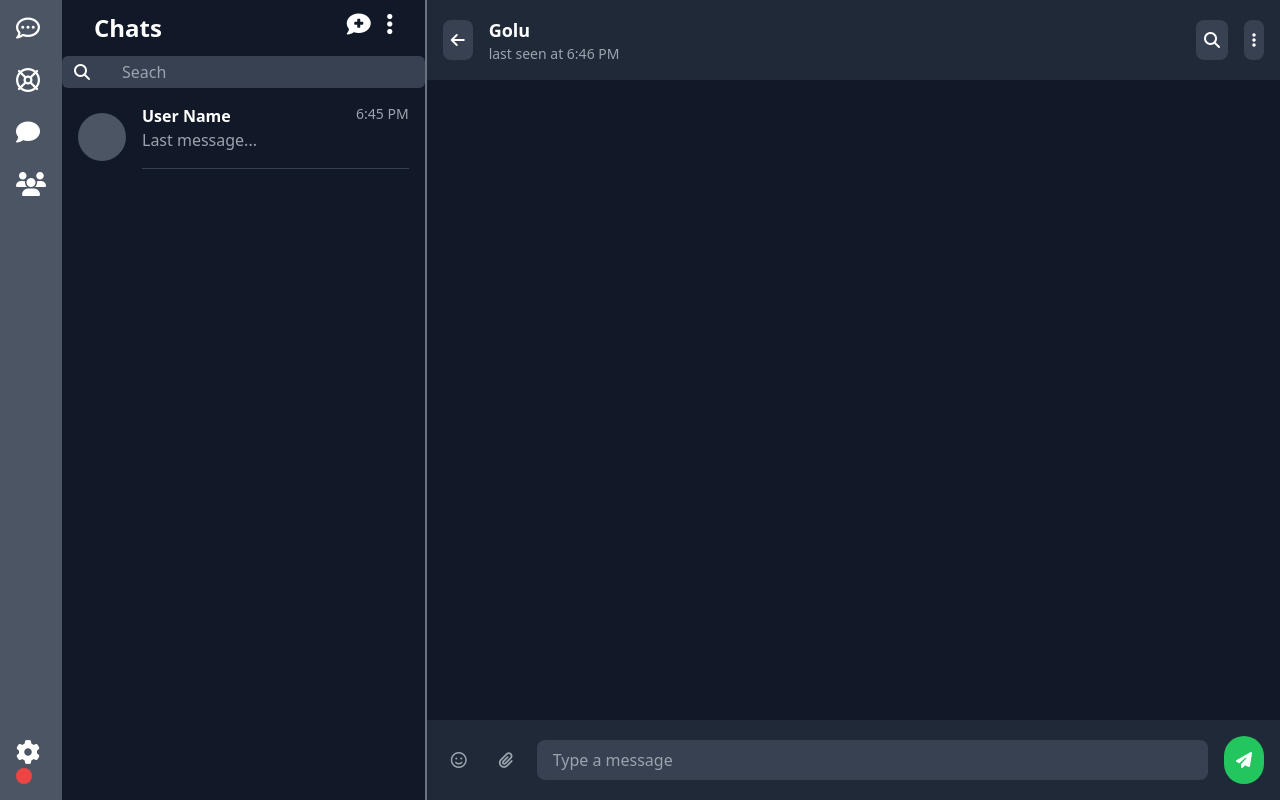
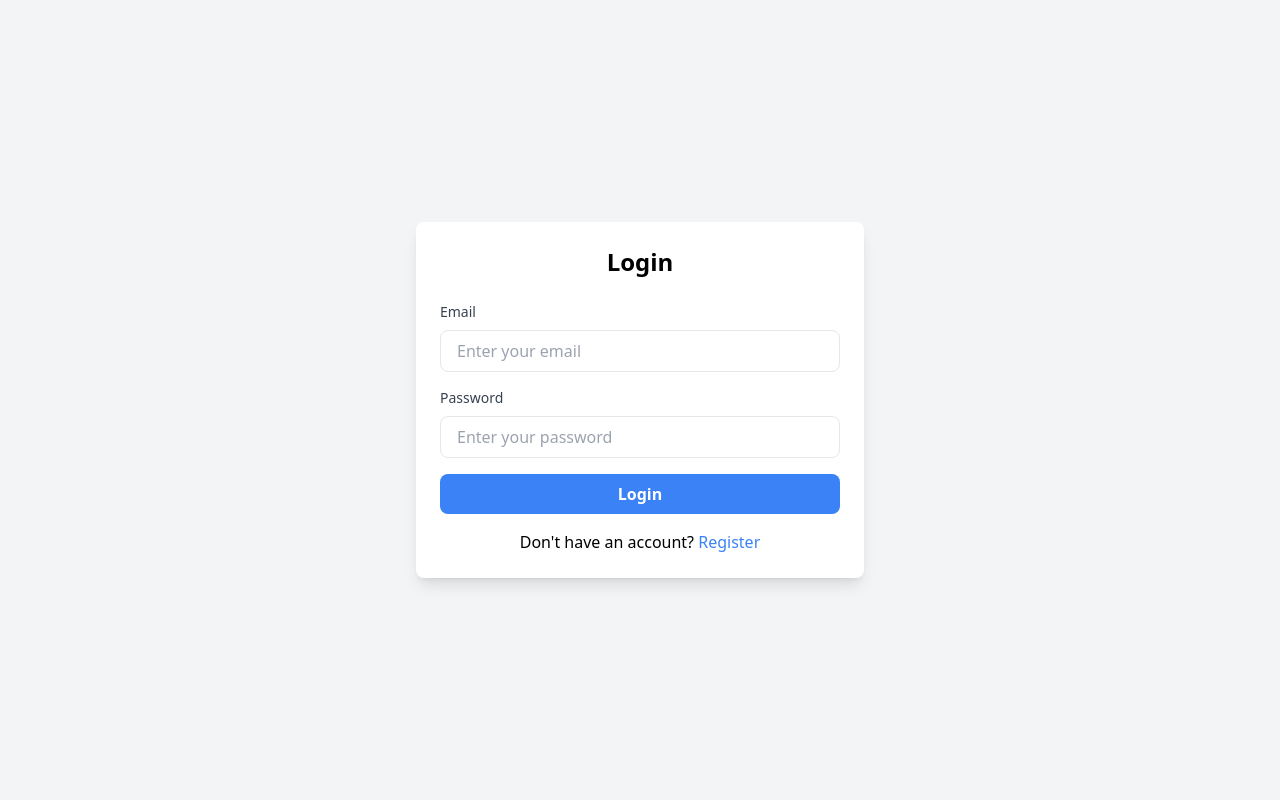
Before and after one commit to Ramankumar124/Wave-Chat-Frontend, a React (Vite) app: page / in a window 1280 px wide. Built offline with nearby package versions, Linux system fonts and the light colour scheme; no server answers.

Commit message:
login and registration page is created

```diff
--- a/index.html
+++ b/index.html
@@ -5,7 +5,7 @@
     <link rel="icon" type="image/svg+xml" href="/vite.svg" />
     <meta name="viewport" content="width=device-width, initial-scale=1.0" />
     <link rel="stylesheet" href="https://cdnjs.cloudflare.com/ajax/libs/font-awesome/6.6.0/css/all.min.css" integrity="sha512-Kc323vGBEqzTmouAECnVceyQqyqdsSiqLQISBL29aUW4U/M7pSPA/gEUZQqv1cwx4OnYxTxve5UMg5GT6L4JJg==" crossorigin="anonymous" referrerpolicy="no-referrer" />
-    <title>Vite + React</title>
+    <title>Wave-Chat</title>
   </head>
   <body>
     <div id="root"></div>
--- a/package.json
+++ b/package.json
@@ -11,8 +11,11 @@
   },
   "dependencies": {
     "axios": "^1.7.7",
+    "js-cookie": "^3.0.5",
     "react": "^18.3.1",
     "react-dom": "^18.3.1",
+    "react-hot-toast": "^2.4.1",
+    "react-router-dom": "^6.26.2",
     "socket.io-client": "^4.7.5"
   },
   "devDependencies": {
--- a/src/App.jsx
+++ b/src/App.jsx
@@ -1,16 +1,27 @@
 
 import './App.css'
-import Sidebar from './components/allChatsSideBar/SideBar'
-import ChatBox from './components/ChatBox/ChatBox'
+import Login from './components/loginpage'
+import LoginPage from './components/loginpage'
+import {BrowserRouter as Router ,Routes,Route} from 'react-router-dom'
+import Register from './components/RegisPage'
+import Home from './components/home'
 function App() {
 
 
   return (
     <>
-      <div className='w-screen h-screen flex'>
-      <Sidebar/>
-      <ChatBox/>
+    <Router>
+      <div className='App'>
+        <Routes>
+        <Route path='/' element={<Login/>}/>
+          <Route path='/login' element={<Login/>}/>
+          <Route path='/register' element={<Register/>}/>
+          <Route path='/home' element={<Home/>} />
+        </Routes>
       </div>
+    </Router>
+
+
     </>
   )
 }
--- a/src/api.js
+++ b/src/api.js
@@ -1,6 +1,7 @@
 import axios from 'axios'
 
 const api=axios.create({
-    baseURL:'http://localhost:5000/'
+    baseURL:'http://localhost:5000/',
+    withCredentials: true,  // This ensures cookies are sent
 })
 export default api;
--- a/src/components/ChatBox/ChatBox.jsx
+++ b/src/components/ChatBox/ChatBox.jsx
@@ -1,6 +1,7 @@
 import { useEffect ,useState} from "react";
 import { io } from "socket.io-client";
 import api from '../../api'
+
 const ChatBox = () => {
 
   const [userData, setuserData] = useState("");
@@ -8,7 +9,7 @@ const ChatBox = () => {
 
 
   const socket = io("http://localhost:5000"); // Connect to Socket.IO server
-
+  const chatId=1234;
   useEffect(() => {
 
     socket.on("connect", () => {
@@ -18,10 +19,22 @@ const ChatBox = () => {
     socket.on("disconnect", () => {
       console.log("Disconnected");
     });
-
+  socket.emit('joinroom',chatId)
     return () => socket.disconnect(); // Clean up on unmount
   }, []);
 
+  // const sendMessage=()=>{
+  //   socket.emit('sendmessage',{
+  //     chatId,
+  //     senderId
+  //       })
+  // }
+  function sendMessage(){
+
+    console.log(message);
+    socket.emit("message",message)
+
+  }
   useEffect(() => {
 
     socket.on("new-message",message=>{
@@ -49,12 +62,7 @@ const ChatBox = () => {
   })
   },[])
 
-  function sendMessage(){
 
-    console.log(message);
-    socket.emit("message",message)
-
-  }
   return (
     <div className="flex flex-col w-2/3 h-screen bg-gray-900 text-white">
 
--- /dev/null
+++ b/src/components/RegisPage.jsx
@@ -0,0 +1,120 @@
+import React from 'react';
+import { useState } from 'react';
+import api from '../api';
+const Register = () => {
+// check if user already loged in
+  useEffect(() => {
+
+    const token=Cookies.get('token');
+    if(token){
+      navigate('/home')
+
+    }
+
+    }, [])
+
+    const [FormdData, setFormdData] = useState({
+        name:'',
+        email:'',
+        phone:'',
+        password:''
+    })
+    // console.log(FormdData);
+
+const handleSubmit= async (e)=>{
+ e.preventDefault();
+ try {
+   const response= await api.post('/register',FormdData)
+   console.log(response);
+
+ } catch (error) {
+    console.error("Error registering",error);
+
+ }
+}
+
+    const handleChange=(e)=>{
+        setFormdData({
+            ...FormdData,
+            [e.target.name]:e.target.value
+        })
+    }
+  return (
+    <div className="flex items-center justify-center min-h-screen bg-gray-100">
+      <div className="w-full max-w-md p-6 bg-white rounded-lg shadow-lg">
+        <h1 className="text-2xl font-bold text-center mb-6">Register</h1>
+
+        <form onSubmit={handleSubmit}>
+          <div className="mb-4">
+            <label className="block text-sm font-medium text-gray-700">Name</label>
+            <input
+              type="text"
+              value={FormdData.name}
+              onChange={handleChange}
+              name='name'
+              className="w-full px-4 py-2 mt-2 border rounded-lg focus:ring focus:ring-opacity-50 focus:ring-blue-400"
+              placeholder="Enter your name"
+            />
+          </div>
+
+          <div className="mb-4">
+            <label className="block text-sm font-medium text-gray-700">Email</label>
+            <input
+              type="email"
+              name='email'
+              value={FormdData.email}
+              onChange={handleChange}
+
+              className="w-full px-4 py-2 mt-2 border rounded-lg focus:ring focus:ring-opacity-50 focus:ring-blue-400"
+              placeholder="Enter your email"
+            />
+          </div>
+
+          <div className="mb-4">
+            <label className="block text-sm font-medium text-gray-700">Phone</label>
+            <input
+              type="tel"
+              name='phone'
+              value={FormdData.phone}
+              onChange={handleChange}
+
+              className="w-full px-4 py-2 mt-2 border rounded-lg focus:ring focus:ring-opacity-50 focus:ring-blue-400"
+              placeholder="Enter your phone number"
+            />
+          </div>
+
+          <div className="mb-4">
+            <label className="block text-sm font-medium text-gray-700">Password</label>
+            <input
+              type="password"
+              name='password'
+              value={FormdData.password}
+              onChange={handleChange}
+
+              className="w-full px-4 py-2 mt-2 border rounded-lg focus:ring focus:ring-opacity-50 focus:ring-blue-400"
+              placeholder="Enter your password"
+            />
+          </div>
+
+          <button
+            type="submit"
+            className="w-full px-4 py-2 font-semibold text-white bg-blue-500 rounded-lg hover:bg-blue-600"
+          >
+            Register
+          </button>
+        </form>
+
+        <div className="mt-4 text-center">
+          <p>
+            Already have an account?{' '}
+            <a href="/login" className="text-blue-500 hover:underline">
+              Login
+            </a>
+          </p>
+        </div>
+      </div>
+    </div>
+  );
+};
+
+export default Register;
--- /dev/null
+++ b/src/components/home.jsx
@@ -0,0 +1,25 @@
+import React, { useEffect } from 'react'
+import Sidebar from '../components/allChatsSideBar/SideBar'
+import ChatBox from '../components/ChatBox/ChatBox'
+import Cookies from 'js-cookie'
+import {useNavigate} from 'react-router-dom'
+const Home = () => {
+
+  const navigate=useNavigate()
+  useEffect(() => {
+
+    const token=Cookies.get('token');
+    if(!token){
+      navigate('/')
+
+    }
+    }, [])
+  return (
+    <div className='w-screen h-screen flex'>
+    <Sidebar/>
+    <ChatBox/>
+    </div>
+  )
+}
+
+export default Home
--- /dev/null
+++ b/src/components/loginpage.jsx
@@ -0,0 +1,88 @@
+
+import React, { useEffect } from 'react';
+import api from '../api'
+import { useState } from 'react';
+import {useNavigate} from 'react-router-dom'
+import Cookies from 'js-cookie'
+import {toast,Toaster} from  'react-hot-toast'
+const Login = () => {
+  const [Password, setPassword] = useState('');
+  const [email, setemail] = useState('');
+
+  useEffect(() => {
+
+  const token=Cookies.get('token');
+  if(token){
+    navigate('/home')
+
+  }
+  }, [])
+
+const navigate=useNavigate()
+  const handleSubmit=async  (e)=>{
+ e.preventDefault();
+ try{
+
+   let response =await api.post('/login',{Password,email})
+   if(response.status===200){
+     toast.success("Login Successful");
+     navigate('/home')
+    }
+  }
+  catch(error){
+    toast.error("Wrong Credential");
+  }
+
+
+  }
+
+  return (
+    <div className="flex items-center justify-center w-screen min-h-screen bg-gray-100">
+      <div><Toaster/></div>
+      <div className="w-full max-w-md p-6 bg-white rounded-lg shadow-lg">
+        <h1 className="text-2xl font-bold text-center mb-6">Login</h1>
+
+        <form onSubmit={handleSubmit} >
+          <div className="mb-4">
+            <label className="block text-sm font-medium text-gray-700">Email</label>
+            <input
+              type="email"
+              onChange={(e)=>setemail(e.target.value)}
+              className="w-full px-4 py-2 mt-2 border rounded-lg focus:ring focus:ring-opacity-50 focus:ring-blue-400"
+              placeholder="Enter your email"
+            />
+          </div>
+
+          <div className="mb-4">
+            <label className="block text-sm font-medium text-gray-700">Password</label>
+            <input
+            onChange={(e)=>setPassword(e.target.value)}
+              type="password"
+              // minLength='8'
+              className="w-full px-4 py-2 mt-2 border rounded-lg focus:ring focus:ring-opacity-50 focus:ring-blue-400"
+              placeholder="Enter your password"
+            />
+          </div>
+
+          <button
+            type="submit"
+            className="w-full px-4 py-2 font-semibold text-white bg-blue-500 rounded-lg hover:bg-blue-600"
+          >
+            Login
+          </button>
+        </form>
+
+        <div className="mt-4 text-center">
+          <p>
+            Don't have an account?{' '}
+            <a href="/register" className="text-blue-500 hover:underline">
+              Register
+            </a>
+          </p>
+        </div>
+      </div>
+    </div>
+  );
+};
+
+export default Login;
```
Also changed, not shown: 1 other file (tests, documents, lock files or other folders).
